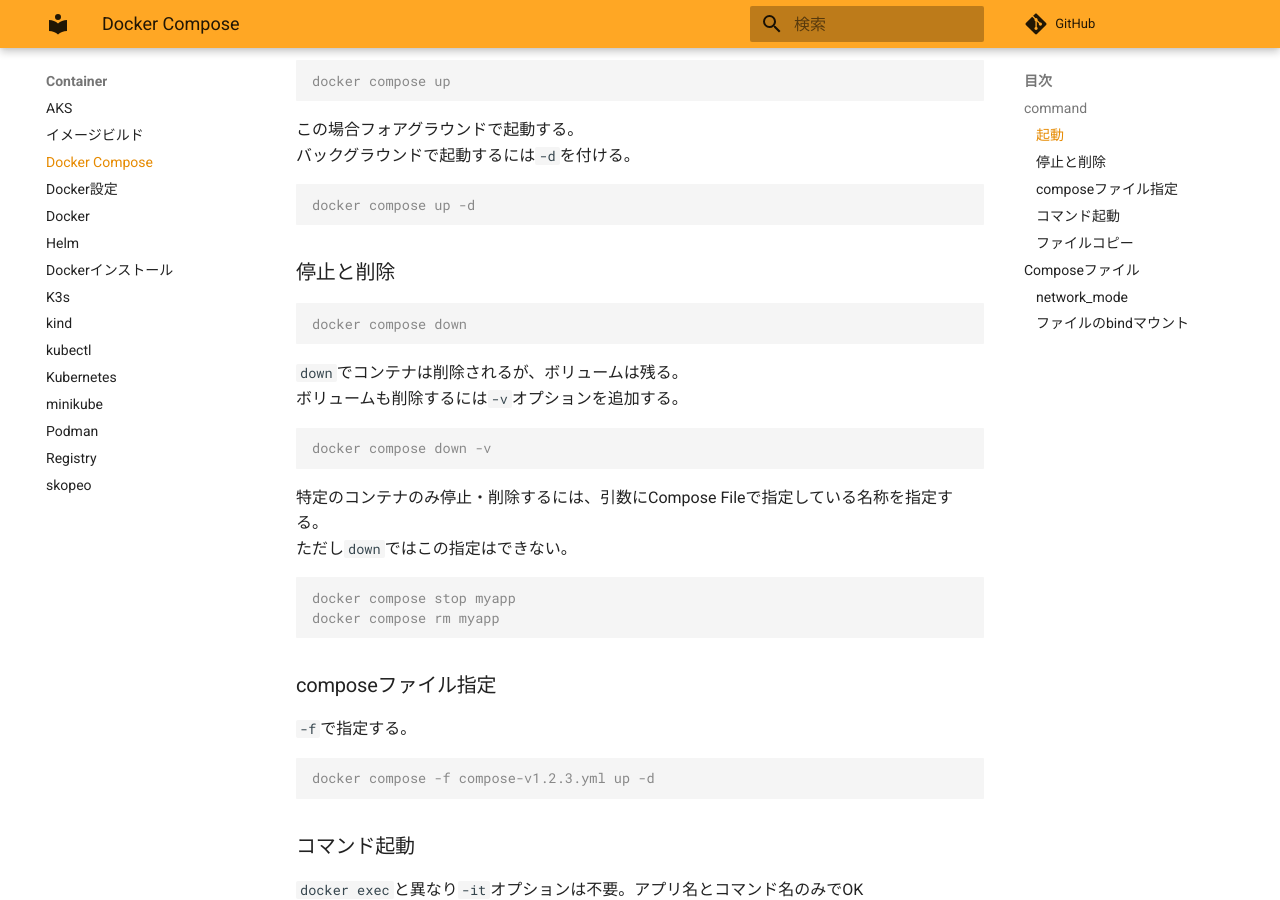
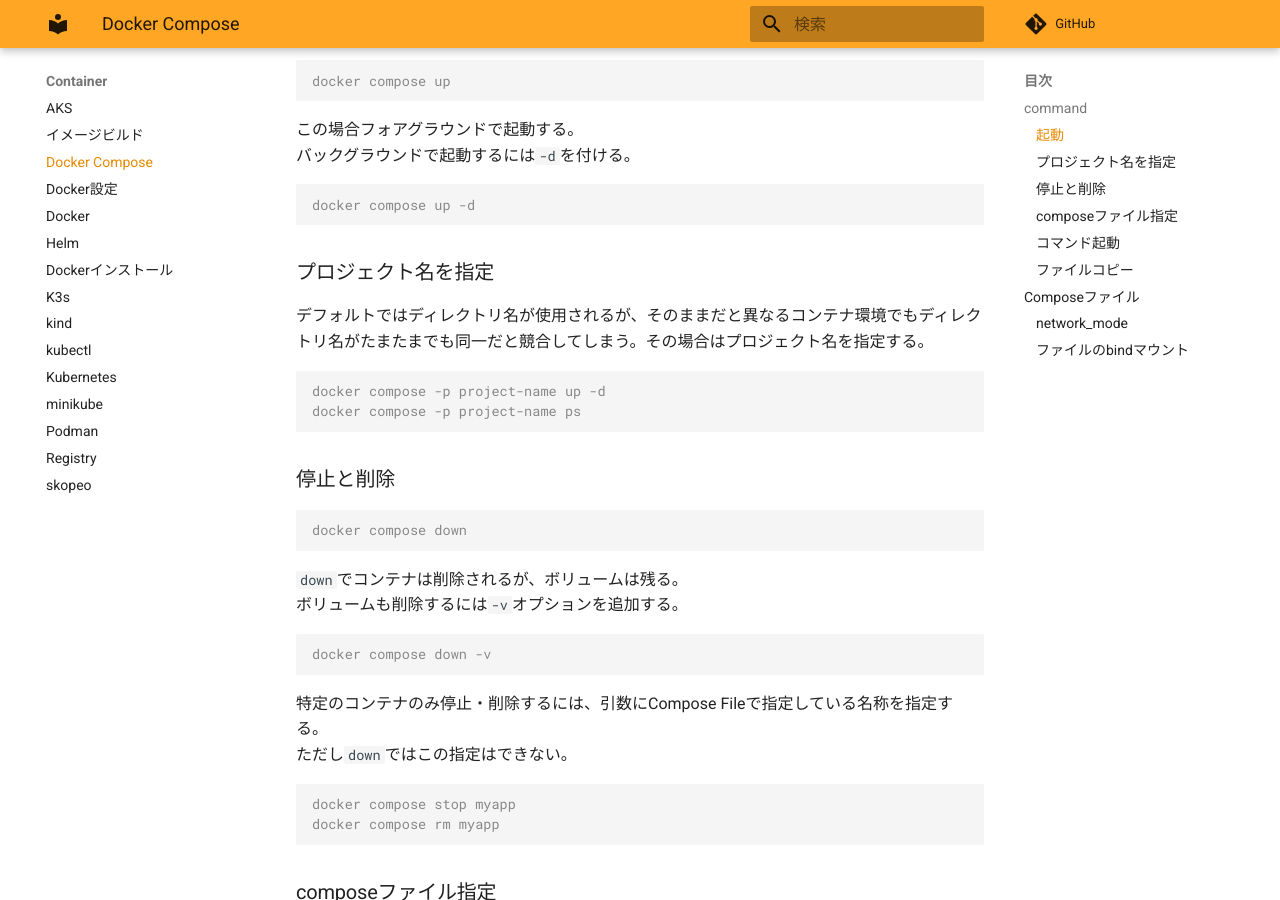
Before and after one commit to zaki-lknr/docs, an MkDocs documentation site: the page built from docs/Container/compose.md, in a window 1280 px wide and 900 px high, scrolled down 322 px. Built offline with MkDocs 1.6.1 and Material for MkDocs 9.7.7, drawn with Linux system fonts in a browser that asks for light colours; comment, search, counter and statistics services are not loaded.

Commit message:
add: container/compose: プロジェクト名の指定

````diff
--- a/docs/Container/compose.md
+++ b/docs/Container/compose.md
@@ -15,6 +15,16 @@ docker compose up
 
 ```console
 docker compose up -d
+```
+
+### プロジェクト名を指定
+
+デフォルトではディレクトリ名が使用されるが、そのままだと異なるコンテナ環境でもディレクトリ名がたまたまでも同一だと競合してしまう。その場合はプロジェクト名を指定する。
+
+```console
+docker compose -p project-name up -d
+docker compose -p project-name ps
+
 ```
 
 ### 停止と削除
````
